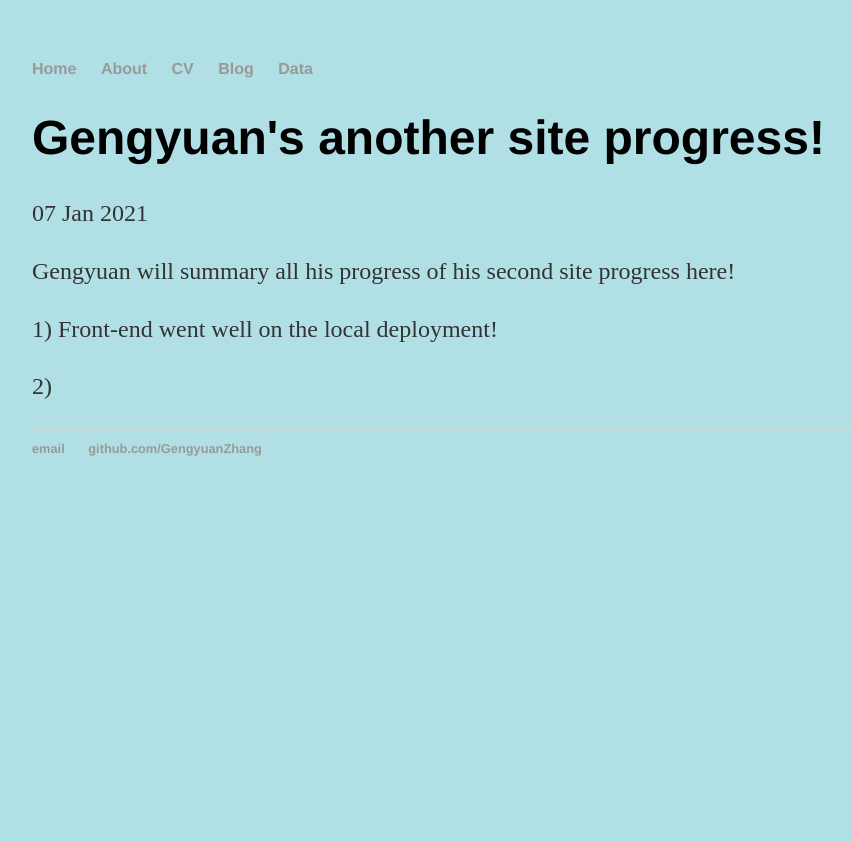
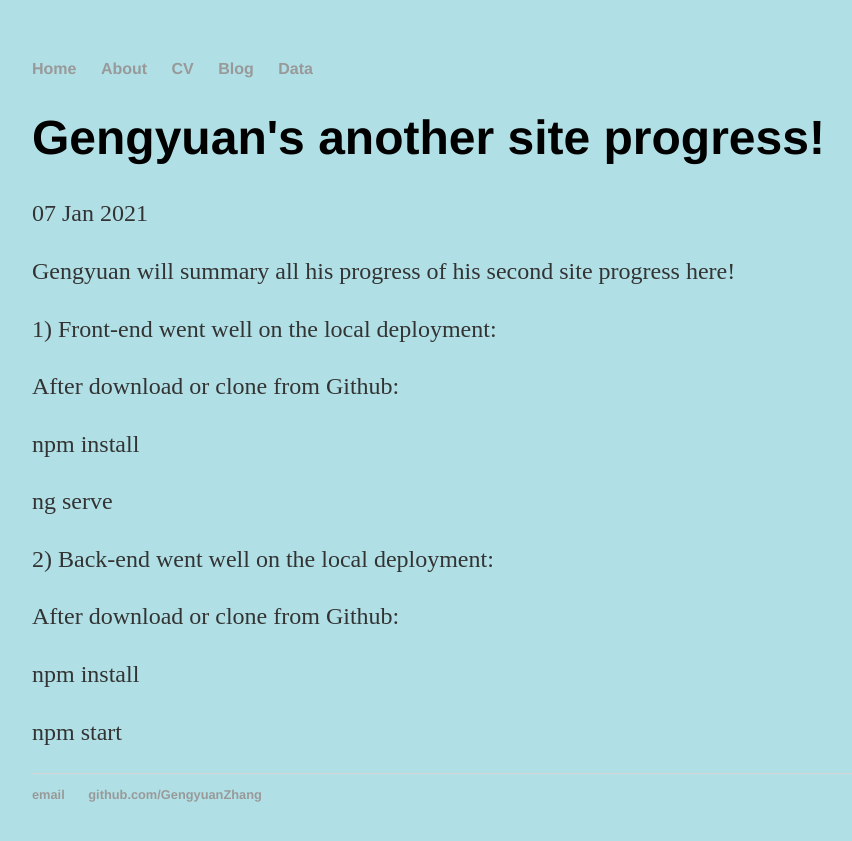
Before and after one commit to GengyuanZhang/GengyuanZhang.github.io, a Jekyll site: the page built from _posts/2021-01-07-gengyuan-zhang-tpe-progress.md, in a window 1280 px wide. Shown: the top 841 px of the page, without its empty margins (160-1012 px from the left). Built offline with Jekyll 4.4.1, drawn with Linux system fonts in a browser that asks for light colours.

Commit message:
Update 2021-01-07-gengyuan-zhang-tpe-progress.md

```diff
--- a/_posts/2021-01-07-gengyuan-zhang-tpe-progress.md
+++ b/_posts/2021-01-07-gengyuan-zhang-tpe-progress.md
@@ -6,6 +6,19 @@ date: 2021-01-07
 
 Gengyuan will summary all his progress of his second site progress here!
 
-1) Front-end went well on the local deployment!
+1) Front-end went well on the local deployment:
 
-2)
+After download or clone from Github:
+
+npm install
+
+ng serve
+
+
+2) Back-end went well on the local deployment:
+
+After download or clone from Github:
+
+npm install
+
+npm start
```
